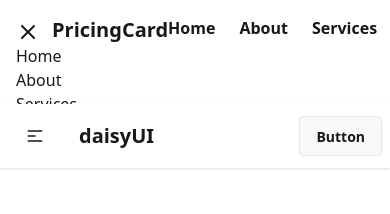
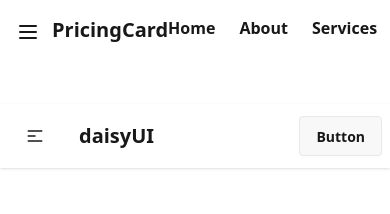
Before and after one commit to iftakhersifat/pricing-card, a React (Vite) app: page / in a window 390 px wide. Shown: the top 214 px of the page. Built offline with nearby package versions, Linux system fonts and the light colour scheme.

Commit message:
added toggle menu items

```diff
--- a/src/Components/Nav/Nav.jsx
+++ b/src/Components/Nav/Nav.jsx
@@ -17,9 +17,9 @@ const Nav = () => {
     return (
         <nav className="flex justify-between p-4">
             <div className='flex gap-3' onClick={()=>setOpen(!open)}>
-            {open ? <Menu className='mt-1 lg:hidden' ></Menu>: <X className='mt-1 lg:hidden'></X>}
+            {open ? <X className='mt-1 lg:hidden'></X> : <Menu className='mt-1 lg:hidden' ></Menu>}
             {/* for medium device menu show left side */}
-            <ul className='lg:hidden absolute mt-7 grid grid-cols-1'>
+            <ul className={`lg:hidden absolute font-semibold text-md grid grid-cols-1 duration-1000 ${open ? 'top-12' : '-top-40'}`}>
                 {links}
             </ul>
 
```
